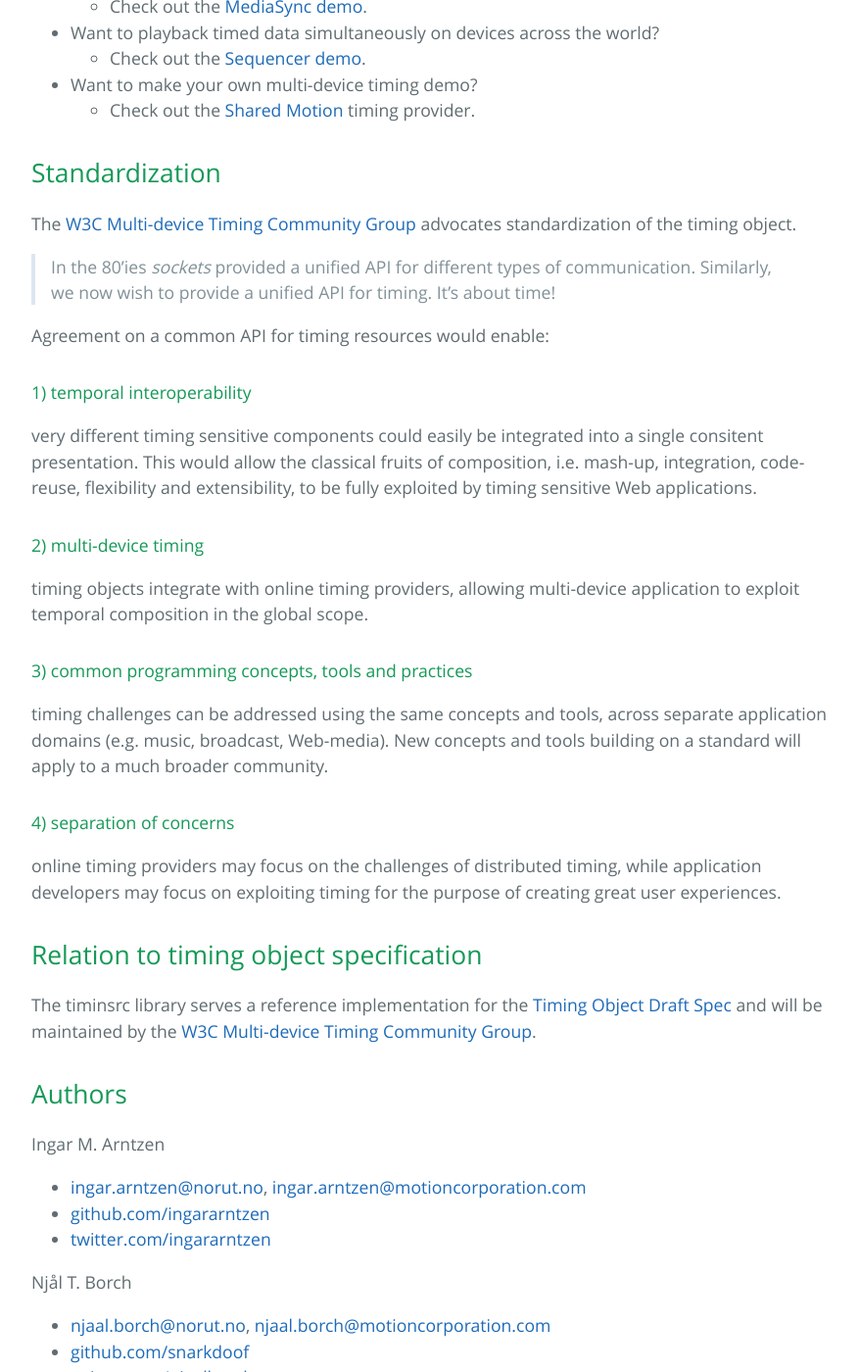
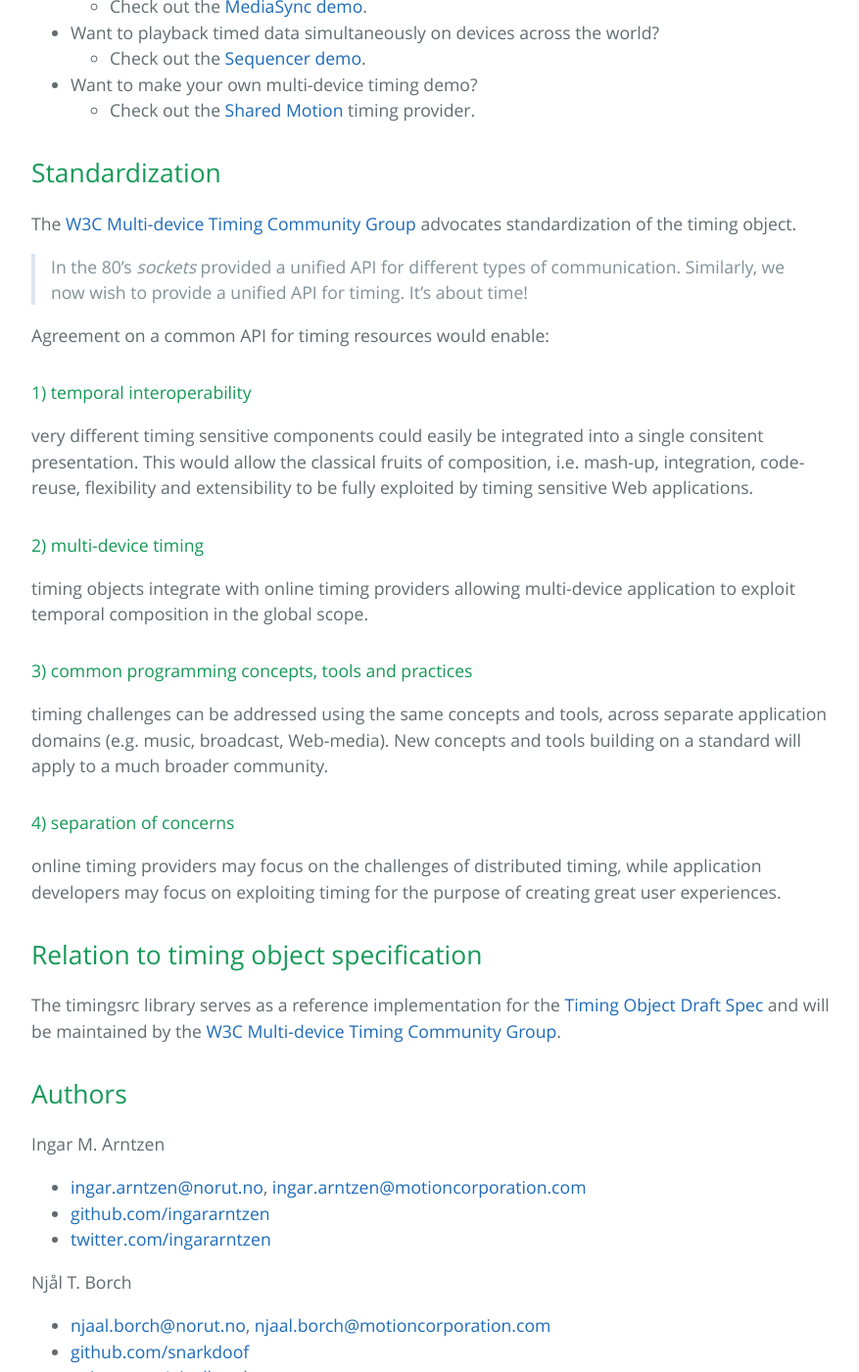
Before and after one commit to webtiming/timingsrc, a Jekyll site: the page built from index.md, in a window 1280 px wide and 1400 px high, scrolled down 633 px. Shown: the whole window at 98% size, without its empty margins (192-1069 px from the left). Built offline with Jekyll 4.4.1, drawn with Linux system fonts in a browser that asks for light colours; Markdown is read by kramdown in place of the engine named in the settings; some of the changed text lies outside the part shown.

Commit message:
fixed some spelling errors

```diff
--- a/index.md
+++ b/index.md
@@ -7,7 +7,7 @@
 
 > **Timingsrc** provides a new programming model for precisely timed **multi-device** Web applications, based on the [timing object](http://webtiming.github.io/timingobject/).
 
-For multi-device timing support, simply plug a *timing provider* into your timing object. [Shared Motion](shared_motion.html) by [Motion Corporation](http://motioncorporation.com) provides millisecond precise timing **globally** for Web clients, and is open for non-commercial use.
+For multi-device timing support, simply plug a *timing provider* into your *timing object*. [Shared Motion](shared_motion.html) by [Motion Corporation](http://motioncorporation.com) provides millisecond precise timing **globally** for Web clients, and is open for non-commercial use.
 
 - Want to provide echoless sync of HTML5 video, globally, in 3 lines of code?
 	- Check out the [MediaSync demo](doc/online_mediasync.html).
@@ -23,15 +23,15 @@
 
 The [W3C Multi-device Timing Community Group](https://www.w3.org/community/webtiming/) advocates standardization of the timing object.
 
-> In the 80'ies *sockets* provided a unified API for different types of communication. Similarly, we now wish to provide a unified API for timing. It's about time!
+> In the 80's *sockets* provided a unified API for different types of communication. Similarly, we now wish to provide a unified API for timing. It's about time!
 
 Agreement on a common API for timing resources would enable:
 
 #### 1) temporal interoperability
-very different timing sensitive components could easily be integrated into a single consitent presentation. This would allow the classical fruits of composition, i.e. mash-up, integration, code-reuse, flexibility and extensibility, to be fully exploited by timing sensitive Web applications.
+very different timing sensitive components could easily be integrated into a single consitent presentation. This would allow the classical fruits of composition, i.e. mash-up, integration, code-reuse, flexibility and extensibility to be fully exploited by timing sensitive Web applications.
 
 #### 2) multi-device timing
-timing objects integrate with online timing providers, allowing multi-device application to exploit temporal composition in the global scope.
+timing objects integrate with online timing providers allowing multi-device application to exploit temporal composition in the global scope.
 
 #### 3) common programming concepts, tools and practices
 timing challenges can be addressed using the same concepts and tools, across separate application domains (e.g. music, broadcast, Web-media). New concepts and tools building on a standard will apply to a much broader community.
@@ -44,7 +44,7 @@
 
 ## Relation to timing object specification
 
-The timinsrc library serves a reference implementation for the [Timing Object Draft Spec](http://webtiming.github.io/timingobject/) and will be maintained by the [W3C Multi-device Timing Community Group](https://www.w3.org/community/webtiming/).
+The timingsrc library serves as a reference implementation for the [Timing Object Draft Spec](http://webtiming.github.io/timingobject/) and will be maintained by the [W3C Multi-device Timing Community Group](https://www.w3.org/community/webtiming/).
 
 ## Authors
 
```
